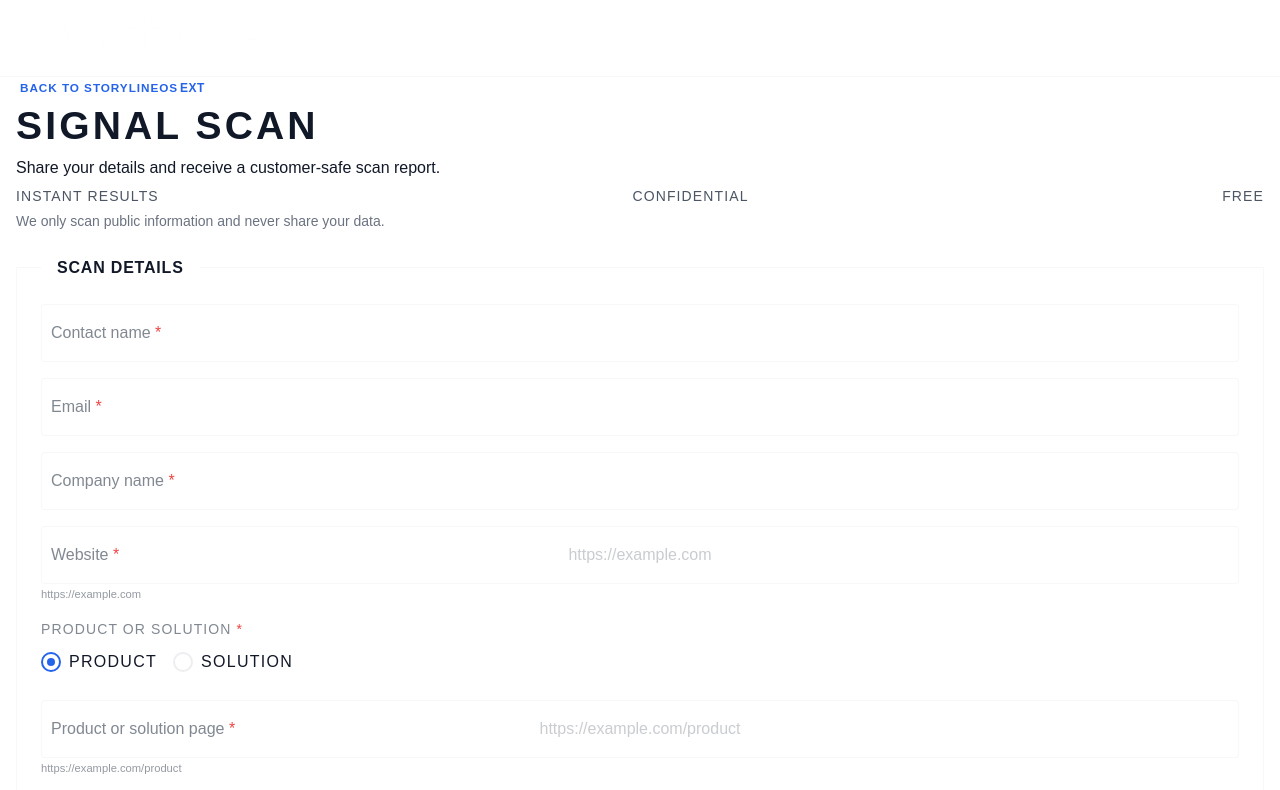
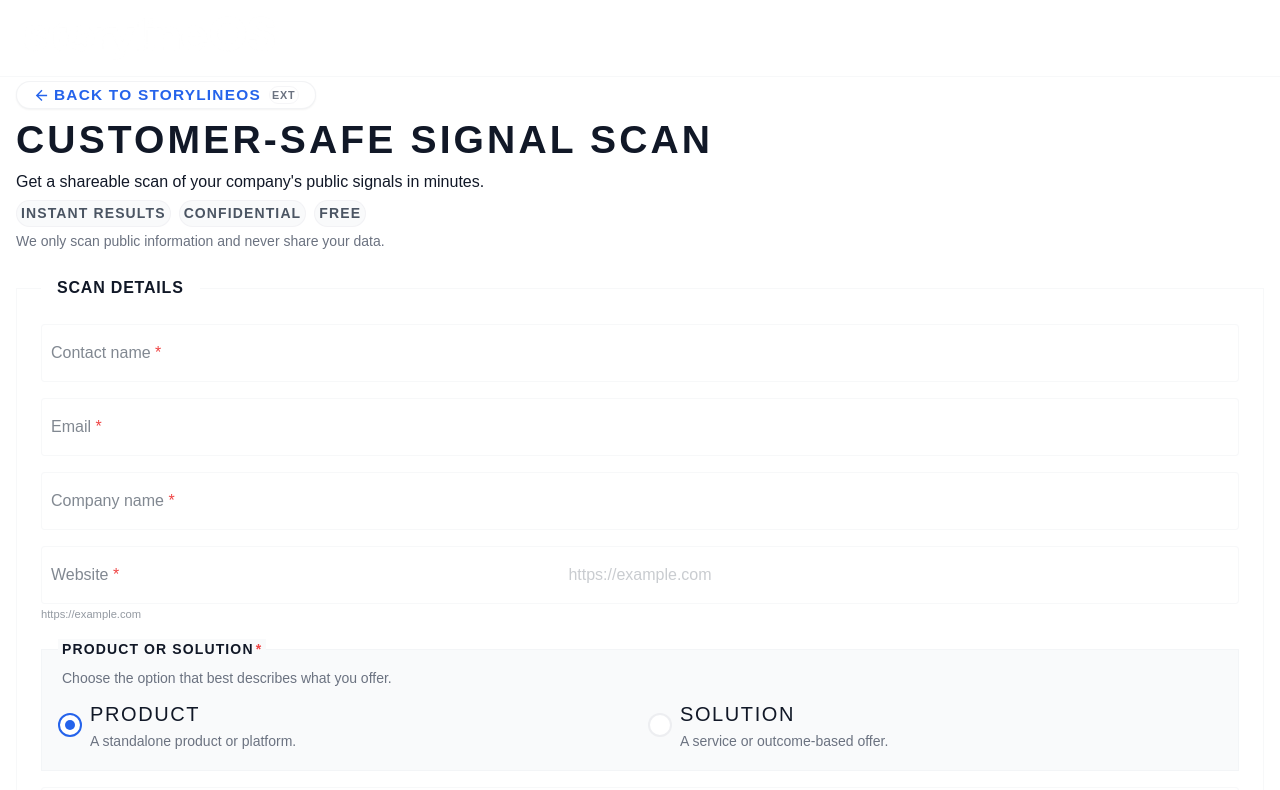
Before and after one commit to StoryDevGA/HFRE-signal-scan-client, a React (Vite) app: page / in a window 1280 px wide. Shown: the top 790 px of the page. Built offline with nearby package versions, Linux system fonts and the light colour scheme.

Commit message:
feat: enhance Home component and validation tests for improved user experience

```diff
--- a/src/App.css
+++ b/src/App.css
@@ -16,13 +16,62 @@
   text-transform: uppercase;
   letter-spacing: 0.08em;
   color: var(--color-text-secondary);
-  width: 100%;
-  justify-content: space-between;
+}
+
+.home__benefit {
+  display: inline-flex;
+  align-items: center;
+  padding: var(--spacing-2xs) var(--spacing-xs);
+  border-radius: var(--border-radius-full);
+  border: 1px solid color-mix(in srgb, var(--color-border) 40%, transparent);
+  background: var(--color-background-secondary);
+  font-weight: var(--font-weight-semibold);
 }
 
 .home__back-link {
-  font-size: calc(var(--font-size-sm) * 0.84);
-  padding: var(--spacing-2xs) var(--spacing-xs);
+  display: inline-flex;
+  align-items: center;
+  gap: var(--spacing-xs);
+  font-size: calc(var(--font-size-sm) * 1.1);
+  padding: var(--spacing-xs) var(--spacing-md);
+  margin: var(--spacing-xs) 0;
+  justify-self: start;
+  width: fit-content;
+  border-radius: var(--border-radius-full);
+  border: 1px solid color-mix(in srgb, var(--color-border) 50%, transparent);
+  background: var(--color-surface);
+  box-shadow: var(--shadow-sm);
+  transition: transform var(--transition-fast), box-shadow var(--transition-fast), border-color var(--transition-fast);
+  letter-spacing: 0.06em;
+  text-transform: uppercase;
+}
+
+.home__back-link:hover,
+.home__back-link:focus-visible {
+  transform: translateY(-1px);
+  box-shadow: var(--shadow-md);
+  border-color: color-mix(in srgb, var(--color-action-primary) 40%, transparent);
+}
+
+.home__back-icon {
+  display: inline-flex;
+  align-items: center;
+  justify-content: center;
+  font-size: 1.1em;
+}
+
+.home__back-text {
+  line-height: 1;
+}
+
+.home__back-link .link__external-indicator {
+  margin-left: var(--spacing-xs);
+  padding: 0 var(--spacing-2xs);
+  border-radius: var(--border-radius-full);
+  border: 1px solid color-mix(in srgb, var(--color-border) 40%, transparent);
+  font-size: calc(var(--font-size-xs) * 0.9);
+  letter-spacing: 0.08em;
+  color: var(--color-text-tertiary);
 }
 
 .home__brand {
@@ -82,18 +131,32 @@
 
 .radio-group {
   display: grid;
-  gap: var(--spacing-xs);
-  border: 0;
-  padding: 0;
+  gap: var(--spacing-sm);
+  border: 1px solid color-mix(in srgb, var(--color-border) 30%, transparent);
+  padding: var(--spacing-sm) var(--spacing-md) var(--spacing-md);
   margin: 0;
+  background: var(--color-background-secondary);
+  border-radius: 0;
+  width: 100%;
+  flex: 1 1 100%;
 }
 
 .radio-group__label {
   font-size: var(--font-size-sm);
-  font-weight: var(--font-weight-medium);
-  color: color-mix(in srgb, var(--color-text-secondary) 70%, transparent);
+  font-weight: var(--font-weight-semibold);
+  color: var(--color-text-primary);
   text-transform: uppercase;
   letter-spacing: 0.08em;
+  display: inline-flex;
+  align-items: center;
+  gap: var(--spacing-2xs);
+  padding: 0 var(--spacing-xs);
+  background: var(--color-background-secondary);
+}
+
+.radio-group__helper {
+  margin: 0;
+  padding: 0 var(--spacing-xs);
 }
 
 fieldset.radio-group > .radio-group__label {
@@ -102,9 +165,13 @@ fieldset.radio-group > .radio-group__label {
 }
 
 .radio-group__options {
-  display: flex;
-  flex-wrap: wrap;
-  gap: var(--spacing-md);
+  display: grid;
+  width: 100%;
+  gap: var(--spacing-sm);
+}
+
+.radio-group__options .radio-container {
+  width: 100%;
 }
 
 @media (max-width: 640px) {
@@ -115,6 +182,17 @@ fieldset.radio-group > .radio-group__label {
 
   .radio-group__label {
     font-size: var(--font-size-base);
+  }
+
+  .radio-group {
+    padding: var(--spacing-sm);
+  }
+}
+
+@media (min-width: 640px) {
+  .radio-group__options {
+    grid-template-columns: repeat(2, minmax(0, 1fr));
+    gap: var(--spacing-md);
   }
 }
 .status-block {
--- a/src/pages/Home.jsx
+++ b/src/pages/Home.jsx
@@ -11,9 +11,7 @@ import { useToaster } from '../components/Toaster/Toaster.jsx'
 import { submitPublicScan } from '../services/publicScans.js'
 import { getValidationRules, sanitizeInput } from '../utils/formValidation.js'
 import storylineLogo from '../assets/images/storylineOS-Logo.png'
-import storylineIcon from '../assets/icons/storylineOS-icon.png'
-
-const urlPattern = /^https?:\/\/.+/i
+import { MdArrowBack } from 'react-icons/md'
 
 function Home() {
   const navigate = useNavigate()
@@ -23,7 +21,7 @@ function Home() {
     handleSubmit,
     watch,
     control,
-    formState: { errors, isSubmitting, isValid },
+    formState: { errors, isSubmitting },
   } = useForm({
     mode: 'onBlur',
     reValidateMode: 'onChange',
@@ -47,6 +45,7 @@ function Home() {
     email,
     companyName,
     homepageUrl,
+    productName,
     productPageUrl,
   ].every((value) => String(value || '').trim().length > 0)
 
@@ -90,17 +89,25 @@ function Home() {
       />
       <main className="page container">
         <header className="page__header">
-          <Link href="https://www.storylineos.com/" openInNewTab className="home__back-link">
-            Back to StorylineOS
+          <Link
+            href="https://www.storylineos.com/"
+            openInNewTab
+            className="home__back-link"
+            underline="hover"
+          >
+            <span className="home__back-icon" aria-hidden="true">
+              <MdArrowBack />
+            </span>
+            <span className="home__back-text">Back to StorylineOS</span>
           </Link>
-          <h1 className="text-responsive-xl text-uppercase"> signal scan</h1>
+          <h1 className="text-responsive-xl text-uppercase">Customer-safe signal scan</h1>
           <p className="text-responsive-base">
-            Share your details and receive a customer-safe scan report.
+            Get a shareable scan of your company's public signals in minutes.
           </p>
           <div className="home__benefits">
-            <div>Instant results</div>
-            <div>Confidential</div>
-            <div>Free</div>
+            <span className="home__benefit">Instant results</span>
+            <span className="home__benefit">Confidential</span>
+            <span className="home__benefit">Free</span>
           </div>
           <p className="text-responsive-sm text-tertiary">
             We only scan public information and never share your data.
@@ -164,6 +171,9 @@ function Home() {
                   Product or solution
                   <span className="input-label__required"> *</span>
                 </legend>
+                <p className="radio-group__helper text-responsive-sm text-tertiary">
+                  Choose the option that best describes what you offer.
+                </p>
                 <Controller
                   name="product_name"
                   control={control}
@@ -183,6 +193,8 @@ function Home() {
                         name={field.name}
                         value="Product"
                         label="Product"
+                        description="A standalone product or platform."
+                        size="lg"
                         checked={field.value === 'Product'}
                         onChange={() => field.onChange('Product')}
                         onBlur={field.onBlur}
@@ -196,6 +208,8 @@ function Home() {
                         name={field.name}
                         value="Solution"
                         label="Solution"
+                        description="A service or outcome-based offer."
+                        size="lg"
                         checked={field.value === 'Solution'}
                         onChange={() => field.onChange('Solution')}
                         onBlur={field.onBlur}
@@ -229,7 +243,7 @@ function Home() {
               <Button
                 type="submit"
                 loading={isSubmitting}
-                disabled={isSubmitting}
+                disabled={isSubmitting || !isComplete}
                 fullWidth
               >
                 {isSubmitting ? 'Submitting...' : 'Generate My Report'}
```
Also changed, not shown: 1 other file (tests, documents, lock files or other folders).
